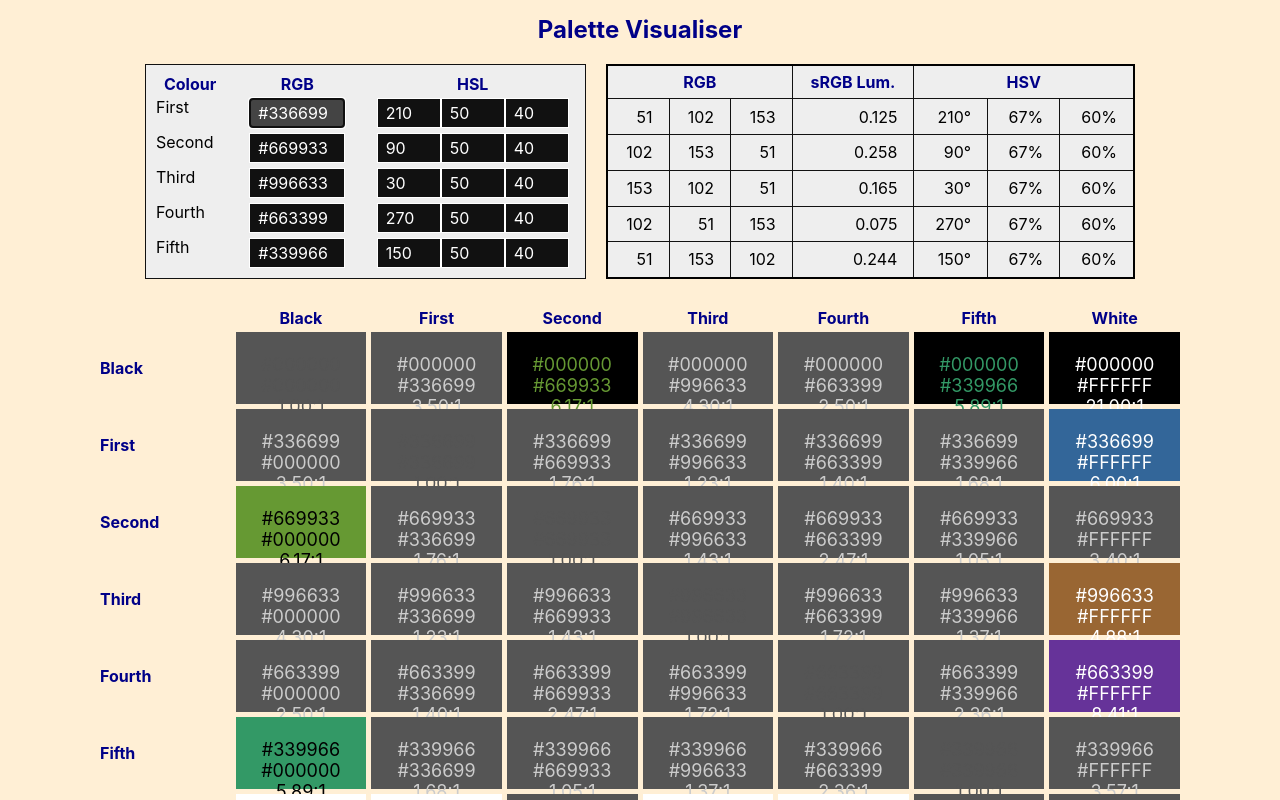
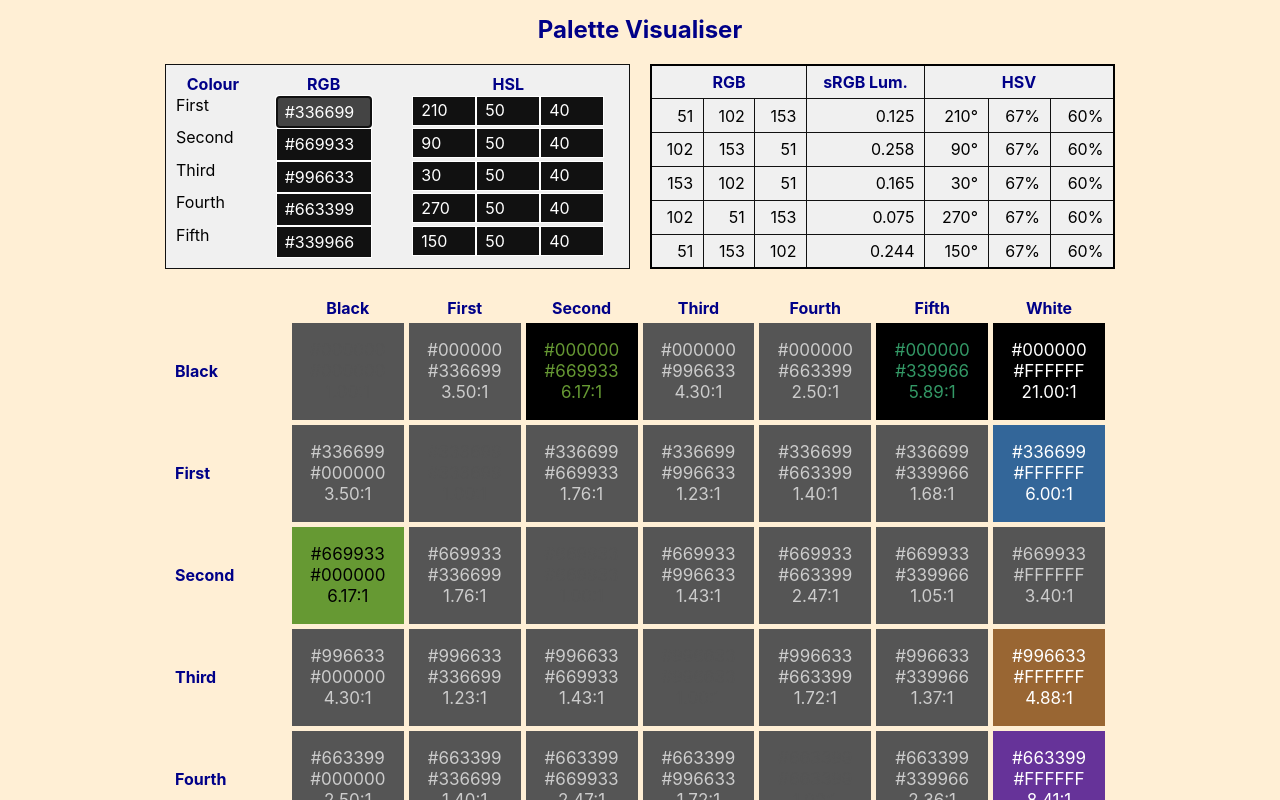
Before and after one commit to JulianNicholls/palette-visualiser-3, a React app: page / in a window 1280 px wide. Shown: the top 800 px of the page. Built offline with nearby package versions, Linux system fonts and the light colour scheme.

Commit message:
Narrow display. top-section now 100% width.

```diff
--- a/src/styles/styles.scss
+++ b/src/styles/styles.scss
@@ -2,7 +2,7 @@
   --page-bg: papayawhip;
   --input-bg: #111;
   --input-focus: #444;
-  --section-bg: #eee;
+  --section-bg: #f0f0f0;
   --header-colour: #008;
 }
 
@@ -17,16 +17,15 @@ body {
 }
 
 .container {
-  width: 1100px;
+  width: 950px;
   margin: 20px auto;
 }
 
-div#top-section {
+#top-section {
   display: grid;
   grid-gap: 20px;
-  grid-template-columns: 5fr 6fr;
+  grid-template-columns: 1fr 1fr;
   margin: 20px auto;
-  width: 90%;
 }
 
 h1 {
@@ -39,7 +38,6 @@ h1 {
   background: var(--section-bg);
   border: 1px solid var(--input-bg);
   display: grid;
-  grid-gap: 5px;
   grid-template-columns: 1fr 2fr 3fr;
   justify-items: center;
   padding: 10px;
@@ -91,7 +89,7 @@ h1 {
 
   td {
     text-align: right;
-    padding-right: 1em;
+    padding-right: 0.6em;
   }
 }
 
@@ -115,9 +113,10 @@ h1 {
   }
 
   .block {
-    height: 4em;
-    font-size: 18px;
-    padding: 5px;
-    text-align: center;
+    p {
+      font-size: 17px;
+      line-height: 21px;
+      text-align: center;
+    }
   }
 }
```
